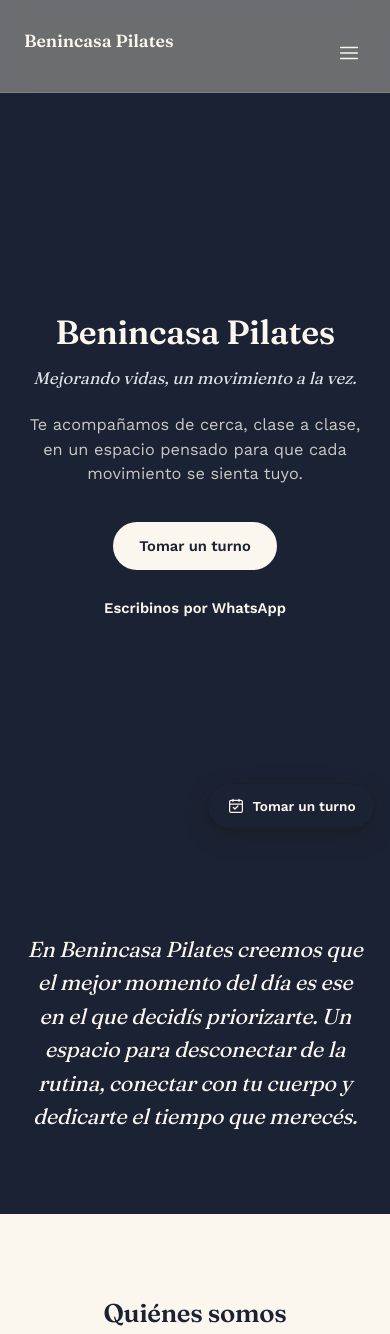
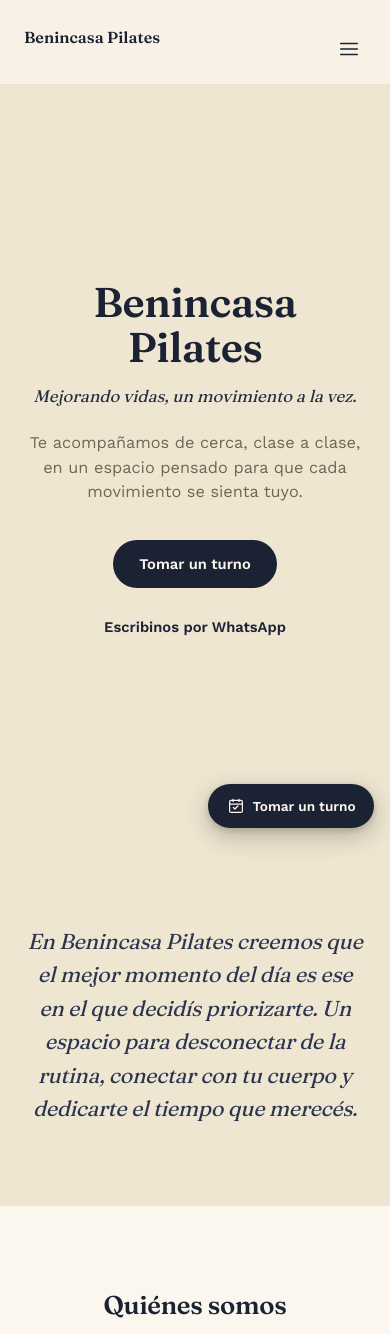
Before and after one commit to tobiasalbarran22-commits/turnera-pilates, a Flask app: page / in a window 390 px wide. Shown: the top 1334 px of the page. Run offline with Flask 3, Linux system fonts and the light colour scheme.

Commit message:
Pasar el azul marino de fondo a crema en toda la pagina, agrandar el h1 y afinar el nav mobile
El azul medianoche seguia siendo el color de TEXTO principal del sitio
(usado tambien como texto oscuro sobre fondos claros), asi que no se
podia simplemente cambiar la variable --ink: eso hubiera vuelto
illegible todo el texto del body (texto claro sobre fondo claro). En
cambio, se identificaron y cambiaron especificamente los lugares
donde --ink se usaba como FONDO de una superficie grande, pasandolos
a crema con texto oscuro encima:

- Landing: hero, barra de navegacion (nav), footer y las secciones
  "oscuro" (filosofia, cta - renombradas a "claro", ya no hay ninguna
  seccion oscura en la pagina).
- Panel admin/alumno: la navbar operativa (.navbar en estilos.css).
- Los botones/acentos que dependian de un fondo oscuro (CTA primario
  del hero, cursor del lema, links del nav, etc.) se ajustaron para
  seguir teniendo contraste sobre el nuevo fondo claro. Las variantes
  de boton "-claro" quedaron redundantes (ya no hay fondos oscuros) y
  se eliminaron, dejando un solo set de estilos de boton.
- El boton flotante ("Tomar un turno") se dejo oscuro a proposito:
  ahora que el resto de la pagina es clara, es el unico acento oscuro
  que queda y ayuda a que la accion principal se note mas.

Ademas: el h1 del hero se agrando (clamp de 2.1-3.4rem a 2.6-4.4rem),
y la barra de navegacion de la landing quedo mas fina en mobile
(menos padding vertical, logo un toque mas chico).

```diff
--- a/app/static/css/estilos.css
+++ b/app/static/css/estilos.css
@@ -82,13 +82,13 @@ a:hover { text-decoration-color: currentColor; }
 
 /* ---------- Navbar ---------- */
 .navbar {
-    background: var(--ink);
-    color: var(--paper);
+    background: var(--stone);
+    color: var(--ink);
     padding: 1rem 2rem;
     display: flex;
     justify-content: space-between;
     align-items: center;
-    border-bottom: 1px solid rgba(251, 247, 238, .16);
+    border-bottom: 1px solid var(--line);
 }
 .navbar .logo {
     display: flex;
@@ -104,26 +104,26 @@ a:hover { text-decoration-color: currentColor; }
     font-family: var(--f-mono);
     font-size: .6rem;
     letter-spacing: .18em;
-    color: rgba(251, 247, 238, .55);
+    color: var(--muted);
     text-transform: uppercase;
     line-height: 1;
 }
 .navbar nav { display: flex; align-items: center; flex-wrap: wrap; gap: 1.25rem; }
-.navbar .usuario { font-family: var(--f-mono); font-size: .8rem; color: var(--stone); opacity: .75; }
+.navbar .usuario { font-family: var(--f-mono); font-size: .8rem; color: var(--muted); }
 .navbar a {
-    color: var(--paper);
+    color: var(--ink);
     text-decoration: none;
     font-size: .9rem;
     border-bottom: 1px solid transparent;
     padding-bottom: 2px;
     transition: border-color .15s ease;
 }
-.navbar a:hover { border-color: rgba(251, 247, 238, .6); }
+.navbar a:hover { border-color: var(--ink); }
 .navbar-toggle {
     display: none;
     background: none;
     border: none;
-    color: var(--paper);
+    color: var(--ink);
     cursor: pointer;
     padding: .3rem;
     line-height: 0;
@@ -333,7 +333,7 @@ td { padding: .6rem .5rem; border-bottom: 1px solid var(--line-soft); white-spac
         gap: .85rem;
         margin-top: .75rem;
         padding-top: .75rem;
-        border-top: 1px solid rgba(251, 247, 238, .16);
+        border-top: 1px solid var(--line);
     }
     .navbar nav.abierta { display: flex; }
     .contenedor { margin: 1.5rem auto; }
--- a/app/static/css/landing.css
+++ b/app/static/css/landing.css
@@ -48,11 +48,11 @@ body.landing {
        lo que queda debajo se ve difuminado detrás de la barra en vez
        de tapado de golpe - una barra "de vidrio" en vez de una placa
        opaca (mismo recurso que usa Erika Bloom en su nav fija). */
-    background: rgba(27, 34, 51, .62);
+    background: rgba(251, 247, 238, .72);
     backdrop-filter: blur(14px);
     -webkit-backdrop-filter: blur(14px);
-    color: var(--paper);
-    border-bottom: 1px solid rgba(251, 247, 238, .14);
+    color: var(--ink);
+    border-bottom: 1px solid var(--line-soft);
 }
 .landing-topbar .envoltura {
     display: flex;
@@ -68,7 +68,7 @@ body.landing {
     font-size: 1.1rem;
     font-weight: 600;
     text-decoration: none;
-    color: inherit; /* pisa el "a { color: var(--sage-deep) }" global: ahora que el logo es un link a home, tiene que seguir viéndose blanco/crema sobre el fondo oscuro */
+    color: inherit; /* pisa el "a { color: var(--sage-deep) }" global: el logo es un link a home y tiene que verse en el tono oscuro del nav, no en el verde/azul de los links normales */
 }
 
 /* Nav de la landing (arriba a la derecha): son anclas a secciones de
@@ -82,7 +82,7 @@ body.landing {
 }
 .landing-nav a {
     position: relative;
-    color: rgba(251, 247, 238, .82);
+    color: var(--ink-soft);
     text-decoration: none;
     font-size: .88rem;
     font-weight: 500;
@@ -104,7 +104,7 @@ body.landing {
     background: currentColor;
     transition: width .25s ease;
 }
-.landing-nav a:hover { color: var(--paper); }
+.landing-nav a:hover { color: var(--ink); }
 .landing-nav a:hover::after { width: 100%; }
 
 /* Botón hamburguesa: solo existe visualmente en mobile (ver media
@@ -114,13 +114,18 @@ body.landing {
     display: none;
     background: none;
     border: none;
-    color: var(--paper);
+    color: var(--ink);
     cursor: pointer;
     padding: .4rem;
     line-height: 0;
 }
 
 @media (max-width: 640px) {
+    /* Barra más fina en mobile: menos padding vertical y logo un
+       toque más chico, para que ocupe menos alto de pantalla. */
+    .landing-topbar .envoltura { padding-top: .55rem; padding-bottom: .55rem; }
+    .landing-topbar .logo { font-size: 1rem; }
+
     .landing-nav-toggle { display: inline-flex; align-items: center; justify-content: center; }
 
     /* En mobile el nav deja de ser una fila horizontal junto al logo
@@ -139,14 +144,14 @@ body.landing {
     }
     .landing-nav.abierto {
         max-height: 260px;
-        margin-top: .5rem;
-        padding-top: .5rem;
-        border-top: 1px solid rgba(251, 247, 238, .14);
+        margin-top: .4rem;
+        padding-top: .4rem;
+        border-top: 1px solid var(--line-soft);
     }
     .landing-nav a {
         display: block;
         width: 100%;
-        padding: .65rem 0;
+        padding: .5rem 0;
     }
 }
 
@@ -169,32 +174,23 @@ body.landing {
     transition: background .15s ease, color .15s ease, border-color .15s ease, transform .1s ease;
     white-space: nowrap;
 }
+/* Ahora que toda la landing es de fondo claro (ver .landing-hero y
+   .landing-seccion.acento más abajo), un solo tratamiento de botón
+   alcanza para toda la página - ya no hace falta la variante "-claro"
+   que existía para diferenciarse de secciones oscuras que ya no
+   existen. */
 .boton-cta-primario {
-    background: var(--paper);
-    color: var(--ink);
-}
-.boton-cta-primario:hover { background: var(--stone); transform: translateY(-1px); }
-
-.boton-cta-secundario {
-    background: transparent;
-    color: var(--paper);
-    border-color: rgba(251, 247, 238, .5);
-}
-.boton-cta-secundario:hover { border-color: var(--paper); transform: translateY(-1px); }
-
-/* Variantes para usar sobre fondo claro (secciones fuera del hero) */
-.boton-cta-primario-claro {
     background: var(--ink);
     color: var(--paper);
 }
-.boton-cta-primario-claro:hover { background: var(--ink-soft); transform: translateY(-1px); }
+.boton-cta-primario:hover { background: var(--ink-soft); transform: translateY(-1px); }
 
-.boton-cta-secundario-claro {
+.boton-cta-secundario {
     background: transparent;
     color: var(--ink);
     border-color: var(--line);
 }
-.boton-cta-secundario-claro:hover { border-color: var(--ink); transform: translateY(-1px); }
+.boton-cta-secundario:hover { border-color: var(--ink); transform: translateY(-1px); }
 
 .landing .fila-botones {
     display: flex;
@@ -223,8 +219,8 @@ body.landing {
 
 /* ---------- Hero ---------- */
 .landing-hero {
-    background: var(--ink);
-    color: var(--paper);
+    background: var(--stone);
+    color: var(--ink);
     padding: 6rem 0;
     text-align: center;
     /* Casi toda la pantalla en la primera vista, sin forzar el 100vh
@@ -243,16 +239,15 @@ body.landing {
     font-size: .72rem;
     letter-spacing: .22em;
     text-transform: uppercase;
-    color: var(--sage-tint);
-    opacity: .8;
+    color: var(--sage);
     display: block;
     margin-bottom: 1rem;
 }
 .landing-hero h1 {
     font-family: var(--f-display);
     font-weight: 600;
-    font-size: clamp(2.1rem, 5vw, 3.4rem);
-    line-height: 1.12;
+    font-size: clamp(2.6rem, 6.5vw, 4.4rem);
+    line-height: 1.08;
     letter-spacing: -0.01em;
     margin: 0 auto .9rem;
     max-width: 20ch;
@@ -261,7 +256,7 @@ body.landing {
     font-family: var(--f-display);
     font-style: italic;
     font-size: clamp(1.05rem, 2vw, 1.3rem);
-    color: var(--sage-tint);
+    color: var(--sage-deep);
     margin: 0 auto 1.4rem;
 }
 /* Efecto "máquina de escribir": el lema se escribe letra a letra con
@@ -284,13 +279,13 @@ body.landing {
     height: 1em;
     margin-left: 2px;
     vertical-align: text-bottom;
-    background: var(--sage-tint);
+    background: var(--sage-deep);
     animation: parpadeo-cursor .8s step-end infinite;
 }
 @keyframes parpadeo-cursor { 50% { opacity: 0; } }
 .landing-hero .sub {
     font-size: 1.02rem;
-    color: rgba(251, 247, 238, .78);
+    color: var(--muted);
     max-width: 46ch;
     margin: 0 auto 2.2rem;
 }
@@ -302,7 +297,6 @@ body.landing {
 }
 .landing-seccion.claro { background: var(--stone); }
 .landing-seccion.papel { background: var(--paper); }
-.landing-seccion.oscuro { background: var(--ink); color: var(--paper); }
 
 .landing-seccion .cabecera {
     text-align: center;
@@ -318,7 +312,6 @@ body.landing {
     color: var(--sage);
     margin-bottom: .6rem;
 }
-.landing-seccion.oscuro .eyebrow { color: var(--sage-tint); opacity: .85; }
 .landing-seccion h2 {
     font-family: var(--f-display);
     font-weight: 600;
@@ -331,7 +324,6 @@ body.landing {
     margin: 0;
     font-size: 1rem;
 }
-.landing-seccion.oscuro .cabecera p { color: rgba(251, 247, 238, .75); }
 
 /* ---------- Frase / filosofía ---------- */
 .landing-frase .envoltura {
@@ -345,7 +337,7 @@ body.landing {
     font-size: clamp(1.35rem, 3.2vw, 2.05rem);
     line-height: 1.55;
     letter-spacing: -0.01em;
-    color: var(--paper);
+    color: var(--ink-soft);
     margin: 0;
 }
 
@@ -590,9 +582,10 @@ body.landing {
 /* ---------- Botón flotante ("Tomar un turno") ----------
    Fijo en la esquina inferior derecha, sobre todo el contenido, para
    que quien esté leyendo la landing siempre tenga a mano la acción
-   principal sin tener que volver a subir hasta la barra superior.
-   Un solo estilo (oscuro + sombra) para que se lea bien tanto sobre
-   las secciones claras como sobre las oscuras. */
+   principal sin tener que volver a subir hasta la barra superior. Se
+   deja oscuro a propósito (ahora que el resto de la página es clara):
+   es el único acento oscuro que queda, así el ojo lo encuentra rápido
+   como "la acción principal" en vez de perderse entre el resto. */
 .boton-flotante {
     position: fixed;
     right: 1.5rem;
@@ -630,12 +623,12 @@ body.landing {
 
 /* ---------- Footer ---------- */
 .landing-footer {
-    background: var(--ink);
-    color: rgba(251, 247, 238, .6);
+    background: var(--stone);
+    color: var(--muted);
     padding: 2rem 0;
     text-align: center;
     font-size: .8rem;
-    border-top: 1px solid rgba(251, 247, 238, .12);
+    border-top: 1px solid var(--line);
 }
 .landing-footer .envoltura {
     display: flex;
@@ -644,11 +637,11 @@ body.landing {
     align-items: center;
 }
 .landing-footer a {
-    color: var(--paper);
+    color: var(--ink);
     text-decoration: none;
-    border-bottom: 1px solid rgba(251, 247, 238, .35);
+    border-bottom: 1px solid var(--line);
 }
-.landing-footer a:hover { border-color: var(--paper); }
+.landing-footer a:hover { border-color: var(--ink); }
 .landing-footer .enlaces { display: flex; gap: 1.25rem; flex-wrap: wrap; justify-content: center; }
 
 @media (max-width: 780px) {
--- a/app/templates/public/secciones/cta.html
+++ b/app/templates/public/secciones/cta.html
@@ -1,4 +1,4 @@
-<section class="landing-seccion oscuro landing-contacto">
+<section class="landing-seccion claro landing-contacto">
     <div class="envoltura">
         <div class="cabecera reveal">
             <h2>¿Lista/o para tu primera clase?</h2>
--- a/app/templates/public/secciones/filosofia.html
+++ b/app/templates/public/secciones/filosofia.html
@@ -1,4 +1,4 @@
-<section class="landing-seccion oscuro landing-frase" id="filosofia">
+<section class="landing-seccion claro landing-frase" id="filosofia">
     <div class="envoltura">
         <p class="reveal" style="--delay:.1s">En Benincasa Pilates creemos que el mejor momento del día es ese en el que decidís priorizarte. Un espacio para desconectar de la rutina, conectar con tu cuerpo y dedicarte el tiempo que merecés.</p>
     </div>
--- a/app/templates/public/secciones/resenas.html
+++ b/app/templates/public/secciones/resenas.html
@@ -15,7 +15,7 @@
             {% endfor %}
         </div>
         <div class="fila-botones" style="justify-content:center; margin-top:2rem;">
-            <a href="{{ mapa_url }}" target="_blank" rel="noopener" class="boton-cta boton-cta-secundario-claro">Ver todas las reseñas en Google Maps</a>
+            <a href="{{ mapa_url }}" target="_blank" rel="noopener" class="boton-cta boton-cta-secundario">Ver todas las reseñas en Google Maps</a>
         </div>
     </div>
 </section>
--- a/app/templates/public/secciones/ubicacion.html
+++ b/app/templates/public/secciones/ubicacion.html
@@ -15,7 +15,7 @@
             </iframe>
         </div>
         <div class="fila-botones" style="justify-content:center; margin-top:1.5rem;">
-            <a href="{{ mapa_url }}" target="_blank" rel="noopener" class="boton-cta boton-cta-secundario-claro">Cómo llegar</a>
+            <a href="{{ mapa_url }}" target="_blank" rel="noopener" class="boton-cta boton-cta-secundario">Cómo llegar</a>
         </div>
     </div>
 </section>
```
